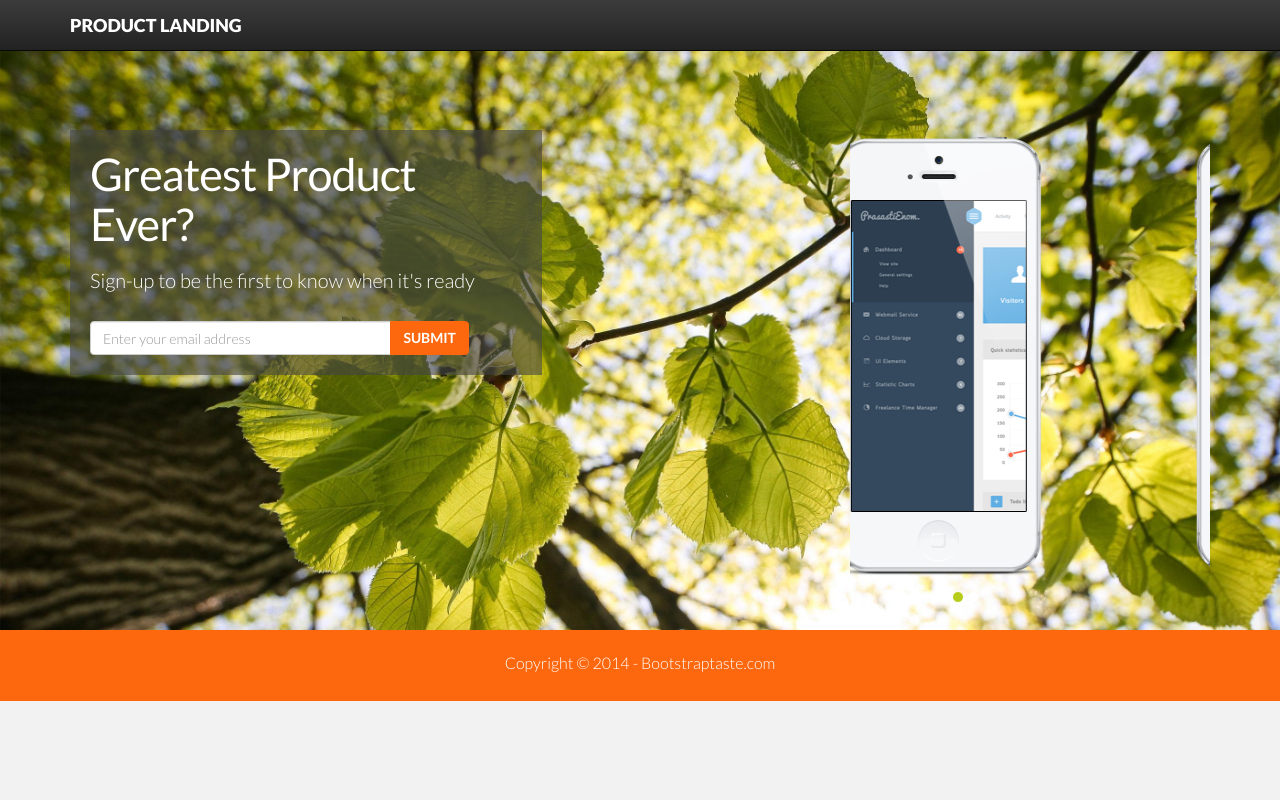
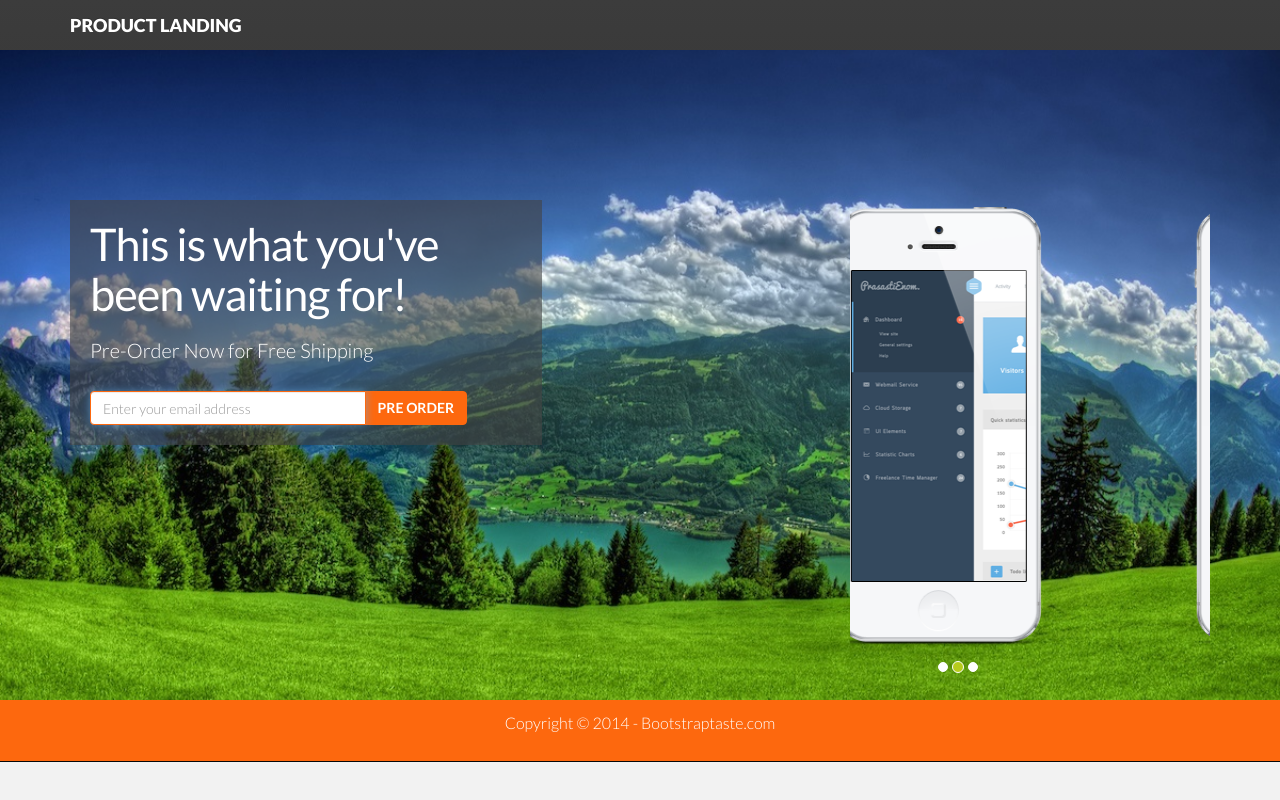
Before and after one commit to aerobatic/marketing-lander-sample, a website: page app/index.html in a window 1280 px wide. Drawn offline with nearby package versions, Linux system fonts and the light colour scheme; files that its build step writes are made by us from their sources.

Commit message:
Small fixes

```diff
--- a/app/css/style.css
+++ b/app/css/style.css
@@ -141,7 +141,7 @@ a.navbar-brand:hover {
 #header {
   position: relative;
 	background-color: transparent;
-	margin-top: -20px;
+	margin-top: 0px;
 	padding-top: 150px;
 	min-height: 650px;
 	width: 100%;
@@ -154,7 +154,7 @@ a.navbar-brand:hover {
   top: 0;
   bottom: 0px;
   z-index: -20;
-  background-image: url(../img/tree-bg.jpg);
+  background-image: url(../img/lush-grass.jpg);
   background-repeat: no-repeat;
   background-position: center top;
   /*opacity: .8;*/
@@ -217,7 +217,7 @@ h2.subtitle {
 /* footer */
 #footer {
 	background: #fd680e;
-	padding: 20px 0 5px;
+	padding: 10px 0 5px;
 }
 
 p.copyright {
--- a/app/index.html
+++ b/app/index.html
@@ -24,22 +24,7 @@
   <div class="navbar navbar-inverse navbar-fixed-top">
     <div class="container">
       <div class="navbar-header">
-        <!-- <button type="button" class="navbar-toggle" data-toggle="collapse" data-target=".navbar-collapse">
-          <span class="icon-bar"></span>
-          <span class="icon-bar"></span>
-          <span class="icon-bar"></span>
-        </button> -->
         <a class="navbar-brand" href="#">Product Landing</a>
-      </div>
-      <!-- <div class="navbar-collapse collapse"> -->
-                <!-- <ul class="nav navbar-nav navbar-right">
-            <li><a href="#">Sign up</a>
-            </li>
-            <li><a href="#">Sign in</a>
-            </li>
-          </ul> -->
-        <!-- </div> -->
-        <!--/.nav-collapse -->
       </div>
     </div>
 
@@ -51,14 +36,14 @@
             <div class="content-box">
               <div class="bg"></div>
 
-              <h1>Greatest Product Ever?</h1>
-              <h2 class="subtitle">Sign-up to be the first to know when it's ready</h2>
+              <h1>This is what you've been waiting for!</h1>
+              <h2 class="subtitle">Pre-Order Now for Free Shipping</h2>
 
               <form id="signUpForm" class="form-inline signup" role="form">
                 <div class="input-group">
-                  <input id="email" type="email" class="form-control" placeholder="Enter your email address">
+                  <input id="email" type="email" class="form-control" placeholder="Enter your email address" value="">
                   <span class="input-group-btn">
-                    <button class="btn btn-theme" type="submit">Submit</button>
+                    <button class="btn btn-theme" type="submit">Pre Order</button>
                   </span>
                 </div><!-- /input-group -->
               </form>
--- a/app/js/main.js
+++ b/app/js/main.js
@@ -1,4 +1,6 @@
 $(document).ready(function() {
+  $("#email").val("").focus();
+
   ga('create', 'UA-59382049-1', 'auto');
 
   // Set the versionName as the first custom dimension
```
Also changed, not shown: app/img/lush-grass.jpg (added).
